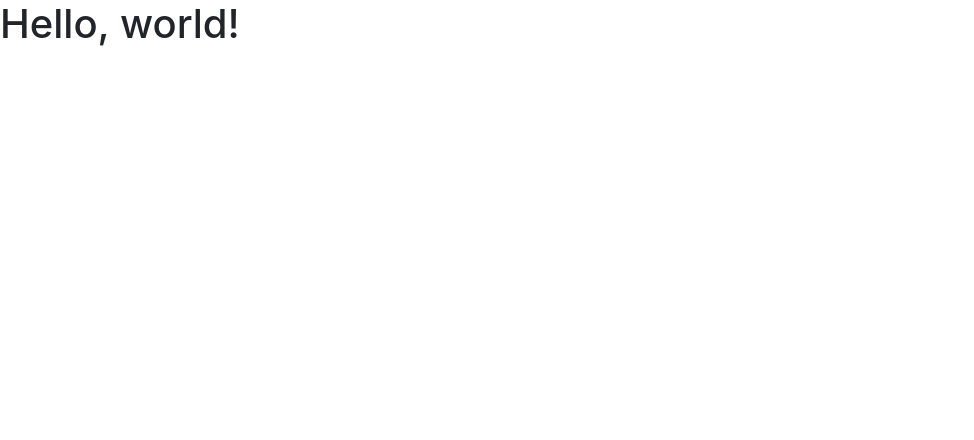
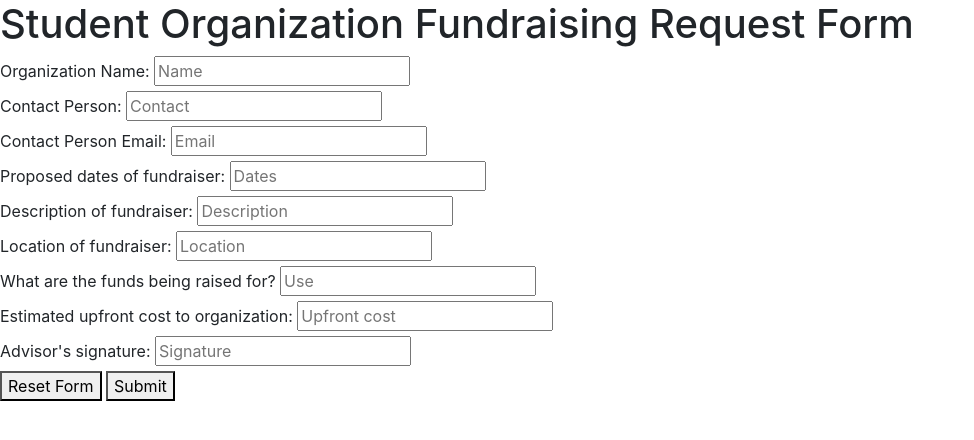
Before and after one commit to eb18/Club-Form, a website: page pages/fundraiser.html in a window 1280 px wide. Shown: the whole page, without its empty margins (0-974 px from the left). Drawn offline with nearby package versions, Linux system fonts and the light colour scheme.

Commit message:
Update fundraiser.html

```diff
--- a/pages/fundraiser.html
+++ b/pages/fundraiser.html
@@ -8,10 +8,46 @@
     <!-- Bootstrap CSS -->
     <link rel="stylesheet" href="https://stackpath.bootstrapcdn.com/bootstrap/4.4.1/css/bootstrap.min.css" integrity="sha384-Vkoo8x4CGsO3+Hhxv8T/Q5PaXtkKtu6ug5TOeNV6gBiFeWPGFN9MuhOf23Q9Ifjh" crossorigin="anonymous">
 
-    <title>Hello, world!</title>
+
+    <title>Fundraiser Request Form</title>
   </head>
   <body>
-    <h1>Hello, world!</h1>
+    <h1>Student Organization Fundraising Request Form</h1>
+      <!--This line will be changed when the form will be submitted.-->  <form>
+
+      <!--The label tags are the words in front of the text box.-->
+      <label for="orgName">Organization Name:</label>
+      <input type="text" id="orgName" name="orgName" placeholder="Name" required><br>
+      <!--The input tags are used for getting the input.-->
+
+      <label for="CPerson">Contact Person:</label>
+      <input type="text" id="CPerson" name="CPerson" placeholder="Contact" required><br>
+
+      <label for="CEmail">Contact Person Email:</label>
+      <input type="text" id="CEmail" name="CEmail" placeholder="Email" required><br>
+
+      <label for="dates">Proposed dates of fundraiser:</label>
+      <input type="text" id="dates" name="dates" placeholder="Dates" required><br>
+
+      <label for="descrip">Description of fundraiser:</label>
+      <input type="text" id="descrip" name="descrip" placeholder="Description" required><br>
+
+      <label for="location">Location of fundraiser:</label>
+      <input type="text" id="location" name="location" placeholder="Location" required><br>
+
+      <label for="use">What are the funds being raised for?</label>
+      <input type="text" id="use" name="use" placeholder="Use" required><br>
+
+      <label for="upfrontC">Estimated upfront cost to organization:</label>
+      <input type="text" id="upfrontC" name="upfrontC" placeholder="Upfront cost" required><br>
+
+      <label for="signature">Advisor's signature:</label>
+      <input type="text" id="signature" name="signature" placeholder="Signature" required><br>
+
+      <button type="reset">Reset Form</button>
+      <button type="submit">Submit</button>
+
+    </form>
 
     <!-- Optional JavaScript -->
     <!-- jQuery first, then Popper.js, then Bootstrap JS -->
```
